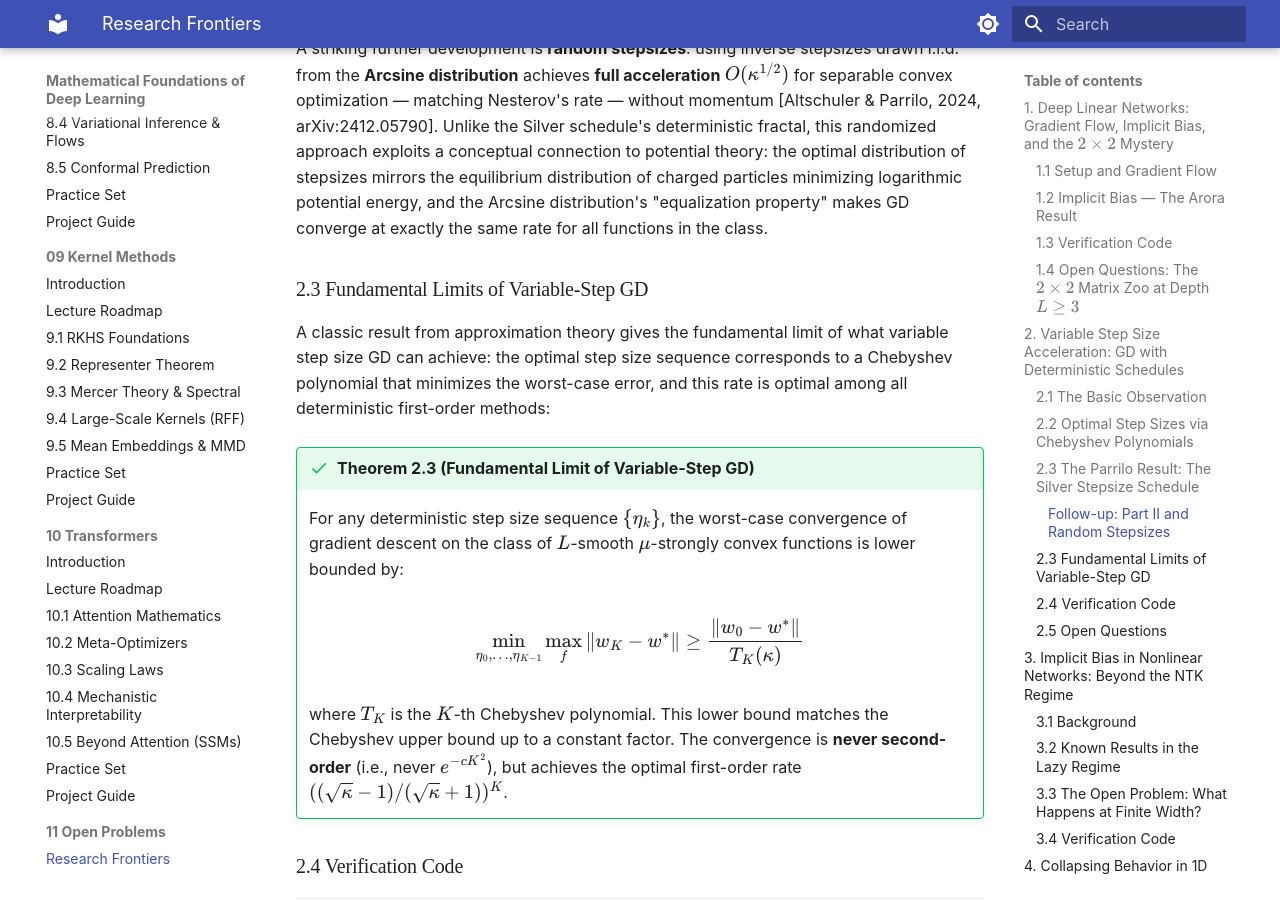
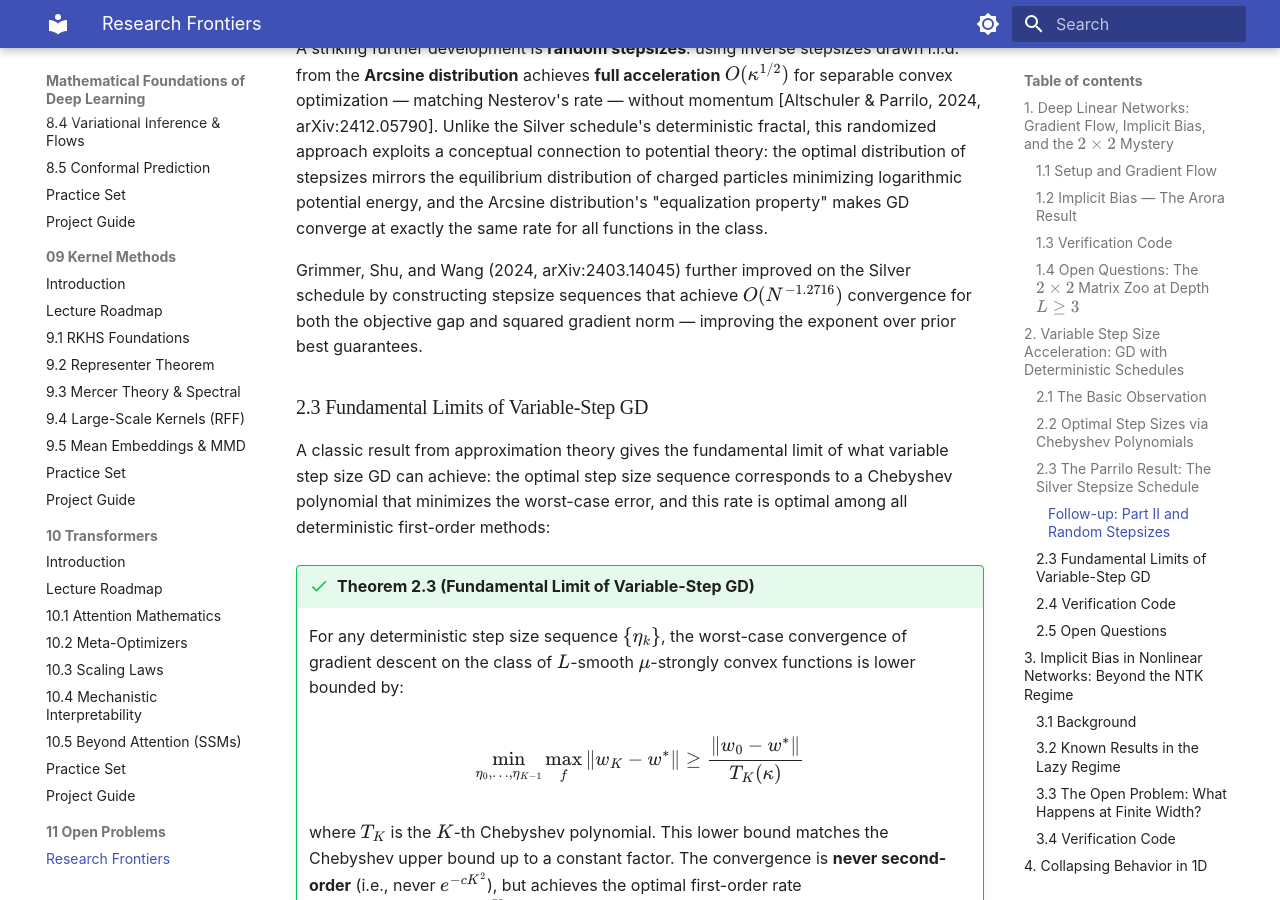
Before and after one commit to lowrank/rtg-mfdl, an MkDocs documentation site: the page built from docs/lectures/11-open-problems/README.md, in a window 1280 px wide and 900 px high, scrolled down 8246 px. Built offline with MkDocs 1.6.1 and Material for MkDocs 9.7.7, drawn with Linux system fonts in a browser that asks for light colours; some web fonts are replaced; some of the changed text lies outside the part shown.

Commit message:
Add Grimmer-Shu-Wang (2024) long steps follow-up

```diff
--- a/docs/lectures/11-open-problems/README.md
+++ b/docs/lectures/11-open-problems/README.md
@@ -268,6 +268,8 @@ The same authors extended the Silver schedule to smooth non-strongly convex opti
 
 A striking further development is **random stepsizes**: using inverse stepsizes drawn i.i.d. from the **Arcsine distribution** achieves **full acceleration** $O(\kappa^{1/2})$ for separable convex optimization — matching Nesterov's rate — without momentum [Altschuler & Parrilo, 2024, arXiv:2412.05790]. Unlike the Silver schedule's deterministic fractal, this randomized approach exploits a conceptual connection to potential theory: the optimal distribution of stepsizes mirrors the equilibrium distribution of charged particles minimizing logarithmic potential energy, and the Arcsine distribution's "equalization property" makes GD converge at exactly the same rate for all functions in the class.
 
+Grimmer, Shu, and Wang (2024, arXiv:2403.14045) further improved on the Silver schedule by constructing stepsize sequences that achieve $O(N^{-1.2716})$ convergence for both the objective gap and squared gradient norm — improving the exponent over prior best guarantees.
+
 ### 2.3 Fundamental Limits of Variable-Step GD
 
 A classic result from approximation theory gives the fundamental limit of what variable step size GD can achieve: the optimal step size sequence corresponds to a Chebyshev polynomial that minimizes the worst-case error, and this rate is optimal among all deterministic first-order methods:
@@ -359,6 +361,7 @@ plt.grid(True)
 - Altschuler, J. M., & Parrilo, P. A. (2023). Acceleration by stepsize hedging I: Multi-step descent and the silver stepsize schedule. *Journal of the ACM*, 72(2), 1–38. arXiv:2309.07879.
 - Altschuler, J. M., & Parrilo, P. A. (2024). Acceleration by stepsize hedging II: Silver stepsize schedule for smooth convex optimization. *Mathematical Programming*, 2024. arXiv:2309.16530.
 - Altschuler, J. M., & Parrilo, P. A. (2024). Acceleration by random stepsizes: Hedging, equalization, and the arcsine stepsize schedule. arXiv:2412.05790.
+- Grimmer, B., Shu, K., & Wang, A. L. (2024). Accelerated objective gap and gradient norm convergence for gradient descent via long steps. arXiv:2403.14045.
 
 ---
 
```
